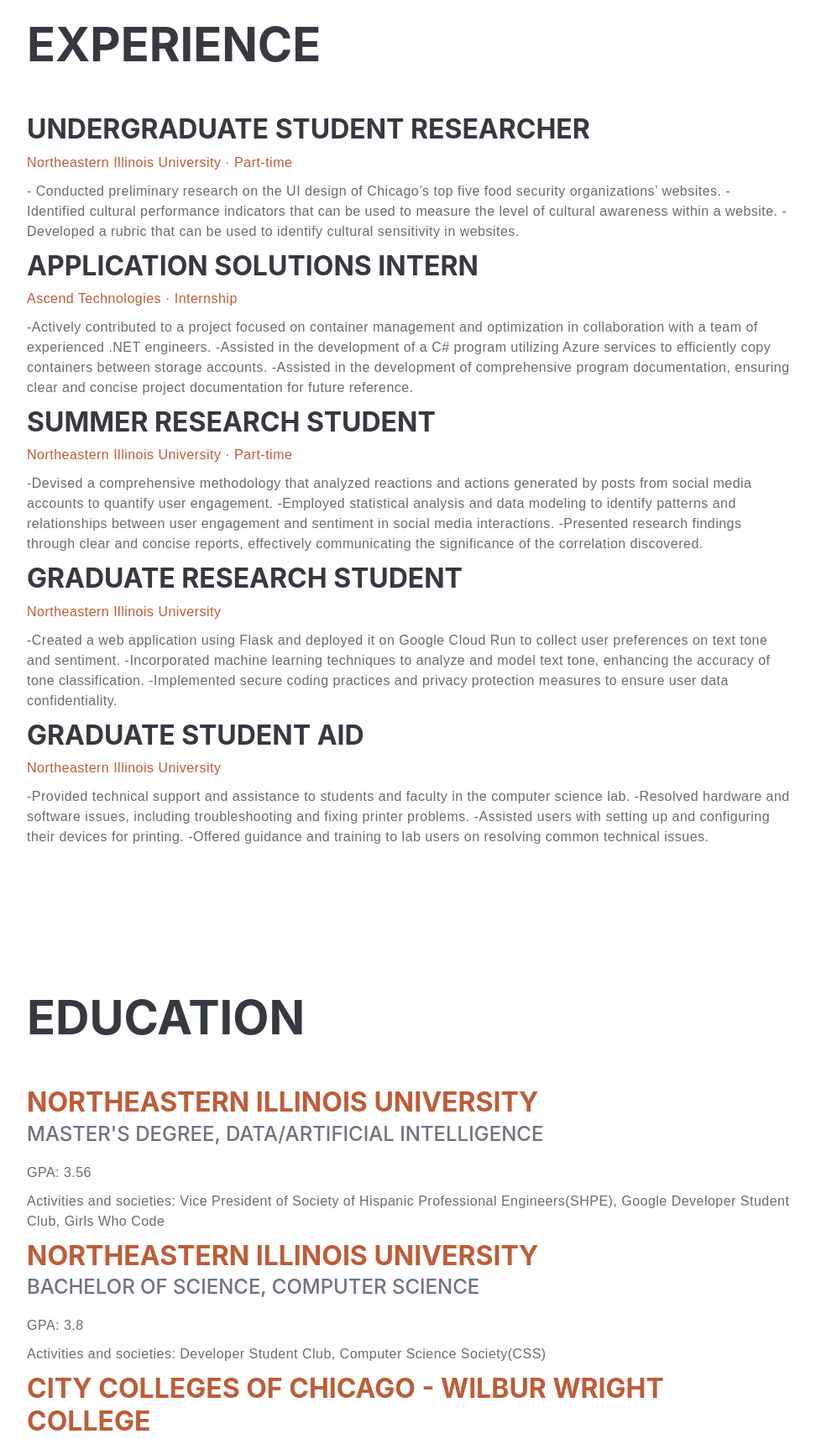
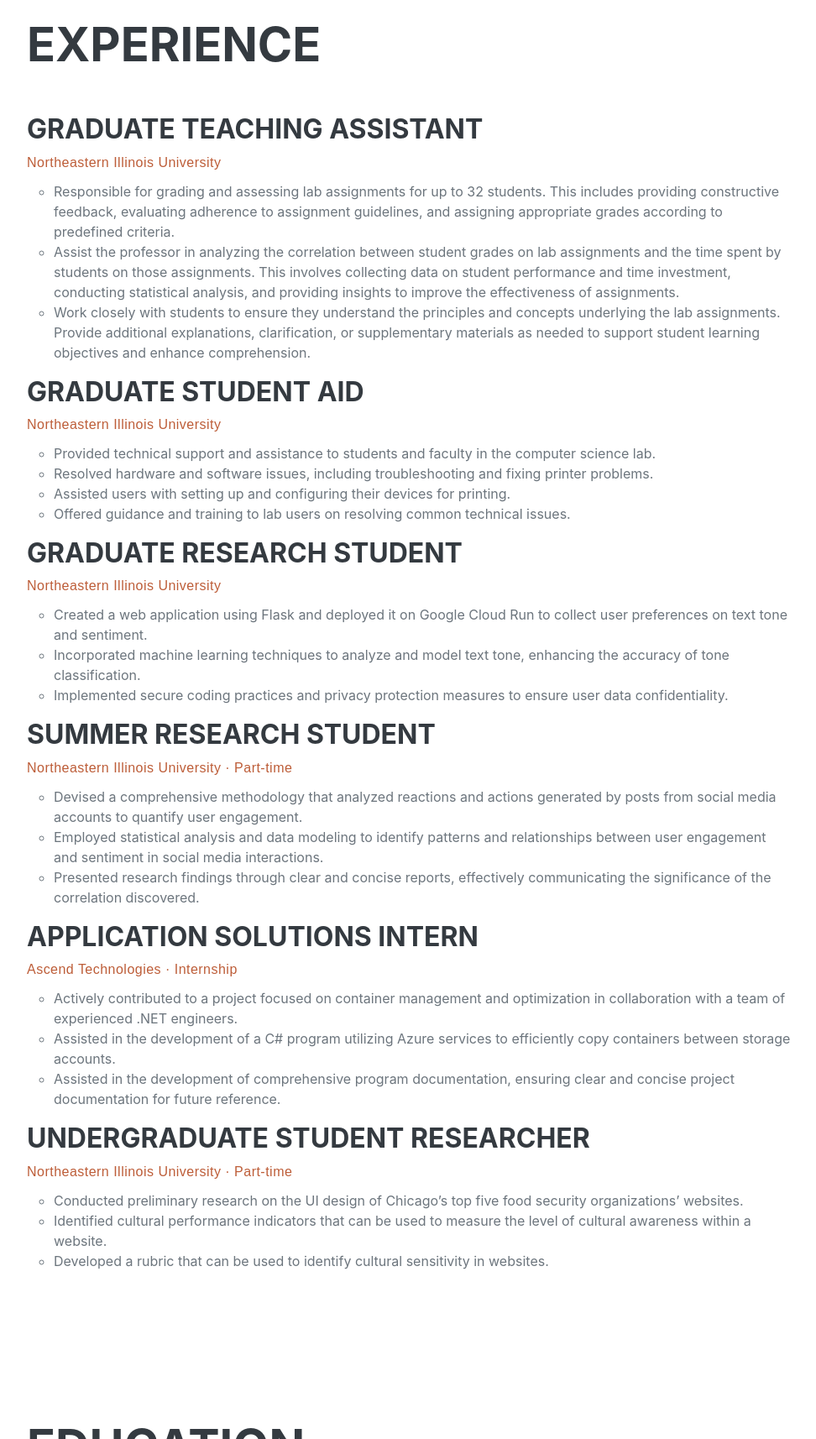
Before and after one commit to reind0x4/static-web-portfolio, a plain HTML site: page index.html in a window 1280 px wide. Shown: the part 860-2574 px from the top of the page at 84% size, without its empty margins (288-1260 px from the left). Drawn offline with nearby package versions, Linux system fonts and the light colour scheme; a web font is replaced by a local one.

Commit message:
added position, changed order, and edited sticky buttons

```diff
--- a/css/styles.css
+++ b/css/styles.css
@@ -129,7 +129,26 @@
   height: 50vh;
   overflow: hidden;
 }
-
-@media (max-width: 767px) {
-
+a :hover {
+  color: #e2800f;
 }
+ul {
+  list-style-type:circle;
+}
+.nav1 :hover {
+  color: #e2800f;
+}
+@media (min-width: 767px) {
+.line-two{
+  display: none;
+}
+.email-container {
+  display: none;
+}
+.line {
+  display: none;
+}
+.social-icons-container{
+  display: none;
+}
+}
--- a/index.html
+++ b/index.html
@@ -33,11 +33,11 @@
             </button>
             <div class="collapse navbar-collapse" id="navbarResponsive">
                 <ul class="navbar-nav">
-                    <li class="nav-item"><a class="nav-link js-scroll-trigger" href="#about"># About</a></li>
-                    <li class="nav-item"><a class="nav-link js-scroll-trigger" href="#experience"># Experience</a></li>
-                    <li class="nav-item"><a class="nav-link js-scroll-trigger" href="#education"># Education</a></li>
-                    <li class="nav-item"><a class="nav-link js-scroll-trigger" href="#skills"># Skills</a></li>
-                    <li class="nav-item"><a class="nav-link js-scroll-trigger" href="#projects"># Projects</a></li>
+                    <li class="nav1 nav-item"><a class="nav-link js-scroll-trigger" href="#about"># About</a></li>
+                    <li class="nav1 nav-item"><a class="nav-link js-scroll-trigger" href="#experience"># Experience</a></li>
+                    <li class="nav1 nav-item"><a class="nav-link js-scroll-trigger" href="#education"># Education</a></li>
+                    <li class="nav1 nav-item"><a class="nav-link js-scroll-trigger" href="#skills"># Skills</a></li>
+                    <li class="nav1 nav-item"><a class="nav-link js-scroll-trigger" href="#projects"># Projects</a></li>
                 </ul>
             </div>
         </nav>
@@ -75,30 +75,46 @@
                 <div class="resume-section-content">
                     <h2 class="mb-5">Experience</h2>
                     <div class="timeline">
+                        <div class="entry">
+                            <div class="title">
+                                <h3>Graduate Teaching Assistant</h3>
+                                <p class="text-primary">Northeastern Illinois University</p>
+                            </div>
+                            <div class="body">
+                                <ul>
+                                    <li> Responsible for grading and assessing lab assignments for up to 32 students. This includes providing constructive feedback, evaluating adherence to assignment guidelines, and assigning appropriate grades according to predefined criteria.</li>
+                                    <li>Assist the professor in analyzing the correlation between student grades on lab assignments and the time spent by students on those assignments. This involves collecting data on student performance and time investment, conducting statistical analysis, and providing insights to improve the effectiveness of assignments.</li>
+                                    <li>Work closely with students to ensure they understand the principles and concepts underlying the lab assignments. Provide additional explanations, clarification, or supplementary materials as needed to support student learning objectives and enhance comprehension.</li>
+                                </ul>
+                            </div>
+                        </div>
                         <!-- Experience 1 -->
                         <div class="entry">
                             <div class="title">
-                                <h3>Undergraduate Student Researcher</h3>
-                                <p class="text-primary">Northeastern Illinois University · Part-time</p>
+                                <h3>Graduate Student Aid</h3>
+                                <p class="text-primary">Northeastern Illinois University</p>
                             </div>
                             <div class="body">
-                                <p>- Conducted preliminary research on the UI design of Chicago’s top five food security organizations’
-                                    websites.
-                                   - Identified cultural performance indicators that can be used to measure the level of cultural awareness
-                                    within a website.
-                                   - Developed a rubric that can be used to identify cultural sensitivity in websites.</p>
+                                <ul>
+                                    <li>Provided technical support and assistance to students and faculty in the computer science lab.</li>
+                                    <li>Resolved hardware and software issues, including troubleshooting and fixing printer problems.</li>
+                                    <li>Assisted users with setting up and configuring their devices for printing.</li>
+                                    <li>Offered guidance and training to lab users on resolving common technical issues.</li>
+                                </ul>
                             </div>
                         </div>
                         <!-- Experience 2 -->
                         <div class="entry">
                             <div class="title">
-                                <h3>Application Solutions Intern</h3>
-                                <p class="text-primary">Ascend Technologies · Internship</p>
+                                <h3>Graduate Research Student</h3>
+                                <p class="text-primary">Northeastern Illinois University</p>
                             </div>
                             <div class="body">
-                                <p>-Actively contributed to a project focused on container management and optimization in collaboration with a team of experienced .NET engineers.
-                                    -Assisted in the development of a C# program utilizing Azure services to efficiently copy containers between storage accounts.
-                                    -Assisted in the development of comprehensive program documentation, ensuring clear and concise project documentation for future reference.</p>
+                                <ul>
+                                    <li>Created a web application using Flask and deployed it on Google Cloud Run to collect user preferences on text tone and sentiment. </li>
+                                    <li>Incorporated machine learning techniques to analyze and model text tone, enhancing the accuracy of tone classification.</li>
+                                    <li>Implemented secure coding practices and privacy protection measures to ensure user data confidentiality.</li>
+                                </ul>
                             </div>
                         </div>
                         <!-- Experience 3 -->
@@ -108,34 +124,41 @@
                                 <p class="text-primary">Northeastern Illinois University · Part-time</p>
                             </div>
                             <div class="body">
-                                <p>-Devised a comprehensive methodology that analyzed reactions and actions generated by posts from social media accounts to quantify user engagement.
-                                    -Employed statistical analysis and data modeling to identify patterns and relationships between user engagement and sentiment in social media interactions.
-                                    -Presented research findings through clear and concise reports, effectively communicating the significance of the correlation discovered.</p>
+                                <ul>
+                                    <li>Devised a comprehensive methodology that analyzed reactions and actions generated by posts from social media accounts to quantify user engagement.</li>
+                                    <li>Employed statistical analysis and data modeling to identify patterns and relationships between user engagement and sentiment in social media interactions.</li>
+                                    <li>Presented research findings through clear and concise reports, effectively communicating the significance of the correlation discovered.</li>
+                                </ul>
                             </div>
                         </div>
                         <!-- Experience 4 -->
                         <div class="entry">
                             <div class="title">
-                                <h3>Graduate Research Student</h3>
-                                <p class="text-primary">Northeastern Illinois University</p>
+                                <h3>Application Solutions Intern</h3>
+                                <p class="text-primary">Ascend Technologies · Internship</p>
                             </div>
                             <div class="body">
-                                <p>-Created a web application using Flask and deployed it on Google Cloud Run to collect user preferences on text tone and sentiment.
-                                    -Incorporated machine learning techniques to analyze and model text tone, enhancing the accuracy of tone classification.
-                                    -Implemented secure coding practices and privacy protection measures to ensure user data confidentiality.</p>
+                                <ul>
+                                    <li>Actively contributed to a project focused on container management and optimization in collaboration with a team of experienced .NET engineers.</li>
+                                    <li>Assisted in the development of a C# program utilizing Azure services to efficiently copy containers between storage accounts.</li>
+                                    <li>Assisted in the development of comprehensive program documentation, ensuring clear and concise project documentation for future reference.</li>
+                                </ul>
                             </div>
                         </div>
                         <!-- Experience 5 -->
                         <div class="entry">
                             <div class="title">
-                                <h3>Graduate Student Aid</h3>
-                                <p class="text-primary">Northeastern Illinois University</p>
+                                <h3>Undergraduate Student Researcher</h3>
+                                <p class="text-primary">Northeastern Illinois University · Part-time</p>
                             </div>
                             <div class="body">
-                                <p>-Provided technical support and assistance to students and faculty in the computer science lab.
-                                    -Resolved hardware and software issues, including troubleshooting and fixing printer problems.
-                                    -Assisted users with setting up and configuring their devices for printing.
-                                    -Offered guidance and training to lab users on resolving common technical issues.</p>
+                                <ul>
+                                    <li>Conducted preliminary research on the UI design of Chicago’s top five food security organizations’
+                                        websites.</li>
+                                    <li>Identified cultural performance indicators that can be used to measure the level of cultural awareness
+                                    within a website.</li>
+                                    <li>Developed a rubric that can be used to identify cultural sensitivity in websites.</li>
+                                </ul>
                             </div>
                         </div>
                     </div>
@@ -216,7 +239,7 @@
                             <div class="overlay">
                               <p class="project-info">Chicago Hardship Analysis</p>
                               <div class="social-icons">
-                                <a href="#" target="_blank"><i class="fab fa-github"></i></a>
+                                <a href="https://github.com/esoto15/chicago-hardship-analysis" target="_blank"><i class="fab fa-github"></i></a>
                                 <a href="#" target="_blank"><i class="far fa-eye"></i></a>
                               </div>
                             </div>
```
Also changed, not shown: js/script.js (line endings or trailing spaces).
